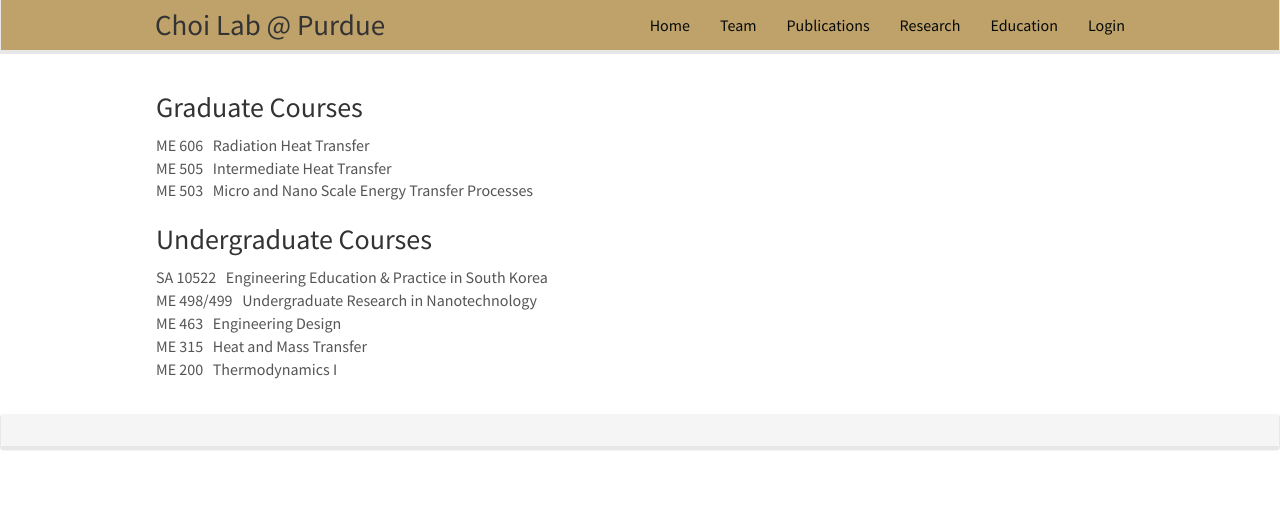
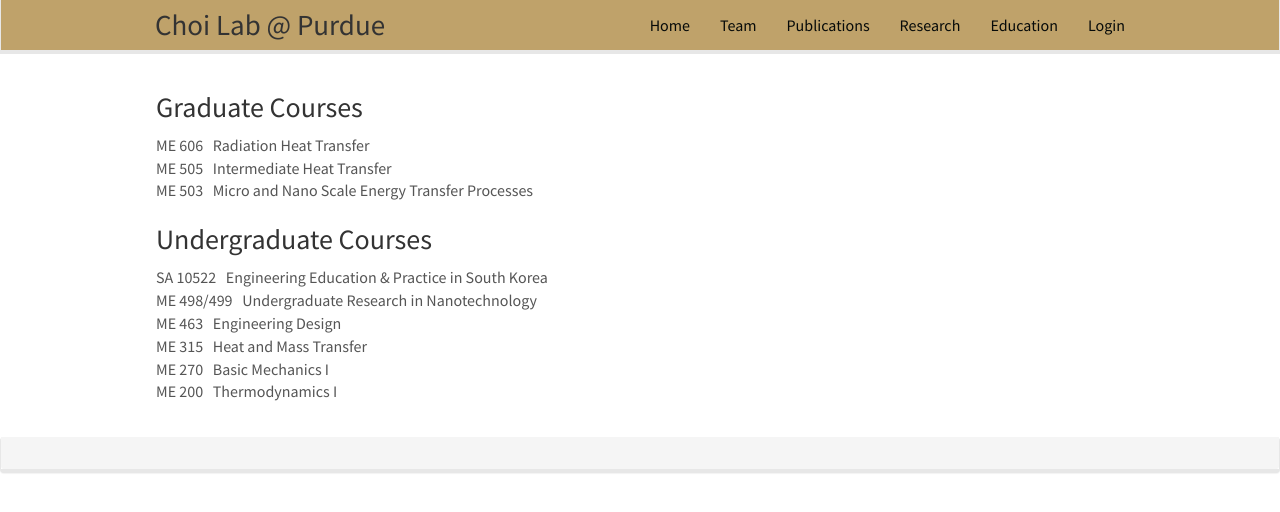
Before and after one commit to choidnalab/choidnalab.github.io, a Jekyll site: the page built from _pages/pictures.md, in a window 1280 px wide. Shown: the top 512 px of the page. Built offline with Jekyll 4.4.1, drawn with Linux system fonts in a browser that asks for light colours; nearby versions of some CDN libraries.

Commit message:
Update pictures.md

```diff
--- a/_pages/pictures.md
+++ b/_pages/pictures.md
@@ -21,5 +21,6 @@ SA 10522 &nbsp; Engineering Education & Practice in South Korea <br />
 ME 498/499 &nbsp; Undergraduate Research in Nanotechnology <br />
 ME 463 &nbsp; Engineering Design <br />
 ME 315 &nbsp; Heat and Mass Transfer <br />
+ME 270 &nbsp; Basic Mechanics I<br />
 ME 200 &nbsp; Thermodynamics I<br />
 <br />
```
